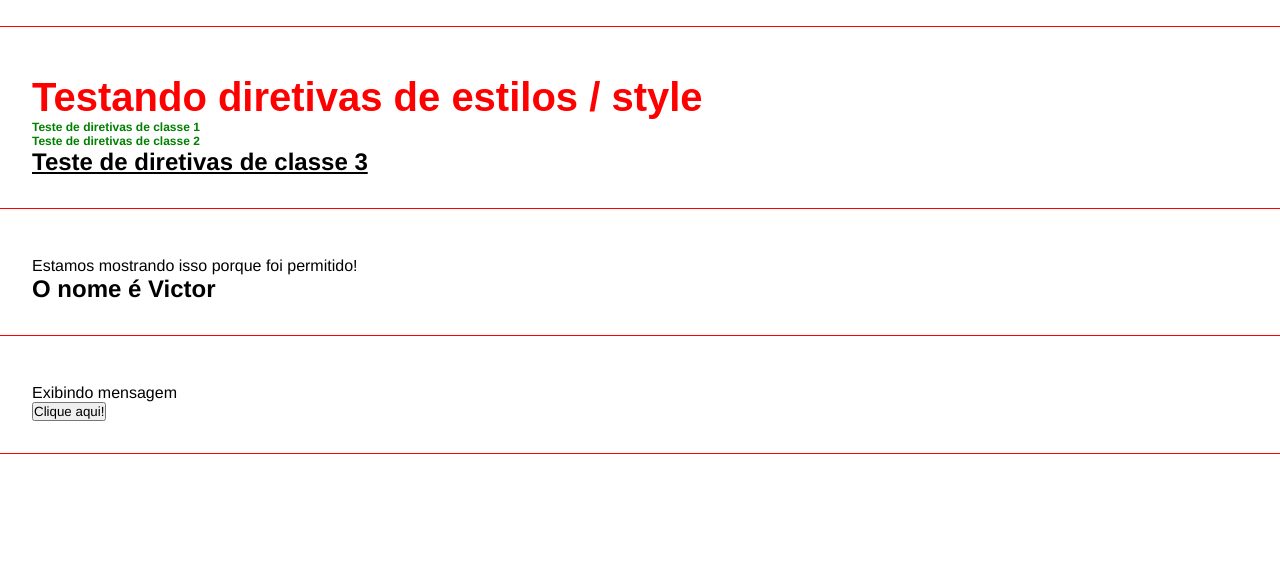
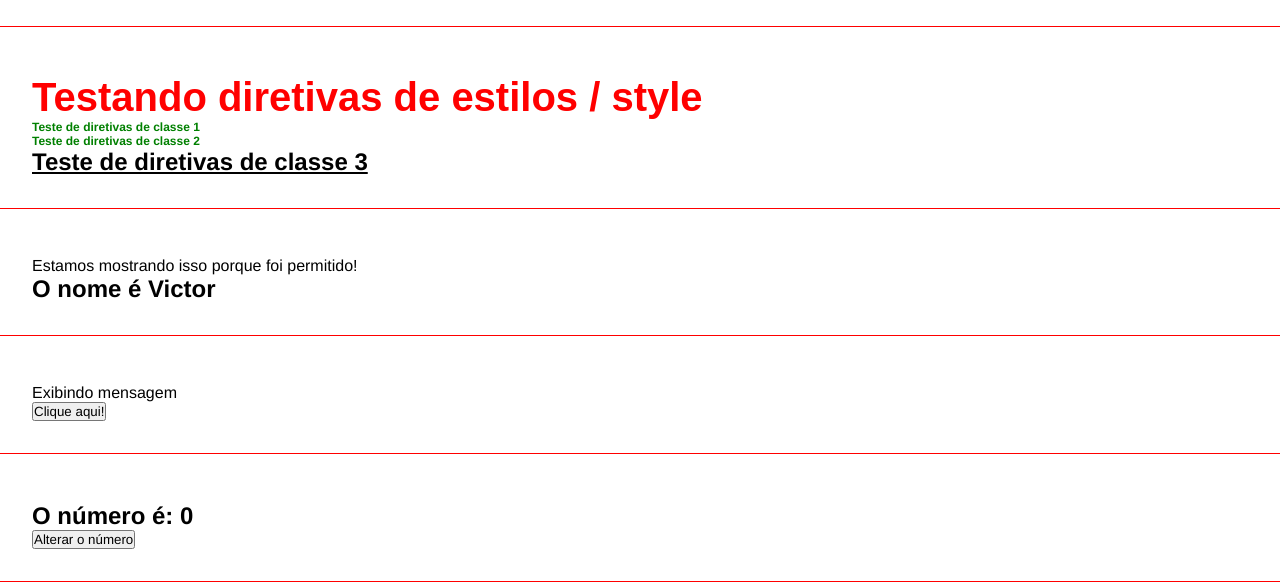
Before and after one commit to hvictorleite/curso-angular, an Angular app: page / in a window 1280 px wide. Shown: the part 490-1078 px from the top of the page. Built offline with nearby package versions, Linux system fonts and the light colour scheme.

Commit message:
Create emitter and change-number components. Emitted event from child component (change-number) to Parent (emitter) using EventEmitter and events

```diff
--- a/src/app/app.component.html
+++ b/src/app/app.component.html
@@ -7,3 +7,4 @@
 <app-directives></app-directives>
 <app-if-render></app-if-render>
 <app-eventos></app-eventos>
+<app-emitter></app-emitter>
--- a/src/app/app.module.ts
+++ b/src/app/app.module.ts
@@ -7,6 +7,8 @@
 import { DirectivesComponent } from './components/directives/directives.component';
 import { IfRenderComponent } from './components/if-render/if-render.component';
 import { EventosComponent } from './components/eventos/eventos.component';
+import { EmitterComponent } from './components/emitter/emitter.component';
+import { ChangeNumberComponent } from './components/change-number/change-number.component';
 
 @NgModule({
   declarations: [
@@ -15,7 +17,9 @@
     ParentDataComponent,
     DirectivesComponent,
     IfRenderComponent,
-    EventosComponent
+    EventosComponent,
+    EmitterComponent,
+    ChangeNumberComponent
   ],
   imports: [
     BrowserModule
--- /dev/null
+++ b/src/app/components/change-number/change-number.component.html
@@ -0,0 +1 @@
+<button (click)="handleClick()">Alterar o número</button>
--- /dev/null
+++ b/src/app/components/change-number/change-number.component.ts
@@ -0,0 +1,14 @@
+import { Component, EventEmitter, Output } from '@angular/core';
+
+@Component({
+  selector: 'app-change-number',
+  templateUrl: './change-number.component.html',
+  styleUrls: ['./change-number.component.css']
+})
+export class ChangeNumberComponent {
+  @Output() changeNumber: EventEmitter<any> = new EventEmitter();
+
+  handleClick() {
+    this.changeNumber.emit();
+  }
+}
--- /dev/null
+++ b/src/app/components/emitter/emitter.component.html
@@ -0,0 +1,4 @@
+<div class="class">
+    <h2>O número é: {{myNumber}}</h2>
+    <app-change-number (changeNumber)="onChangeNumber()"></app-change-number>
+</div>
--- /dev/null
+++ b/src/app/components/emitter/emitter.component.ts
@@ -0,0 +1,14 @@
+import { Component } from '@angular/core';
+
+@Component({
+  selector: 'app-emitter',
+  templateUrl: './emitter.component.html',
+  styleUrls: ['./emitter.component.css']
+})
+export class EmitterComponent {
+  myNumber: number = 0;
+
+  onChangeNumber() {
+    this.myNumber = Math.floor(Math.random() * 10);
+  }
+}
```
Also changed, not shown: src/app/components/change-number/change-number.component.css (added), src/app/components/emitter/emitter.component.css (added), 2 other files (tests, documents, lock files or other folders).
